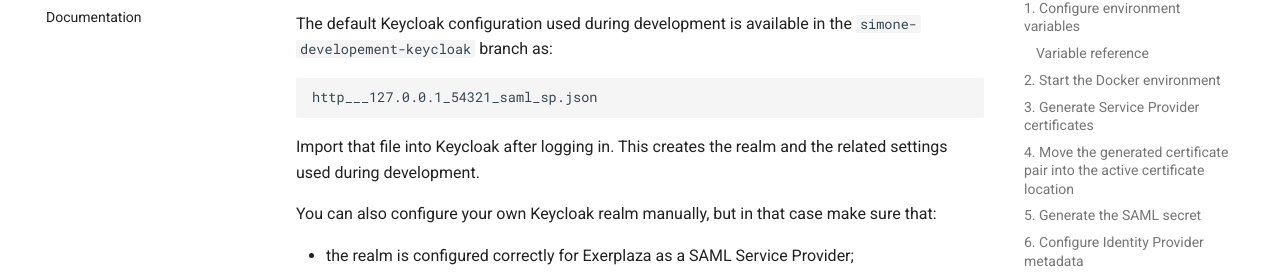
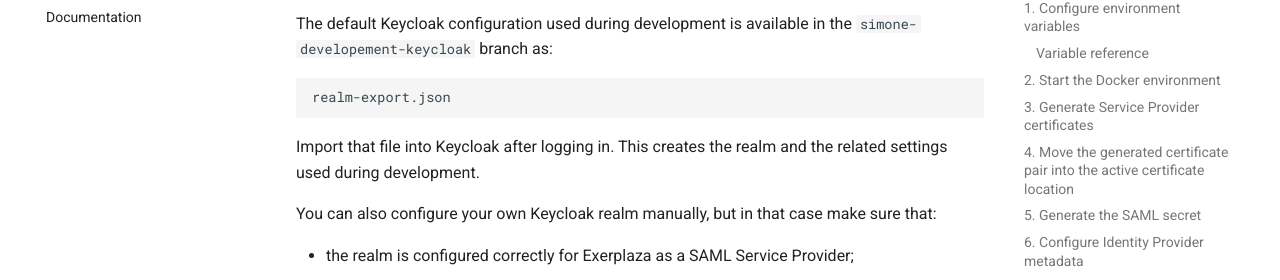
Before and after one commit to acquanaturaleminerale/acquanaturaleminerale.github.io, an MkDocs documentation site: the page built from docs/setup.md, in a window 1280 px wide and 900 px high, scrolled down 5892 px. Shown: the part 172-452 px from the top of the window. Built offline with MkDocs 1.6.1 and Material for MkDocs 9.7.7, drawn with Linux system fonts in a browser that asks for light colours.

Commit message:
Update setup.md

````diff
--- a/docs/setup.md
+++ b/docs/setup.md
@@ -244,7 +244,7 @@
 The default Keycloak configuration used during development is available in the `simone-developement-keycloak` branch as:
 
 ```text
-http___127.0.0.1_54321_saml_sp.json
+realm-export.json
 ```
 
 Import that file into Keycloak after logging in.
````
